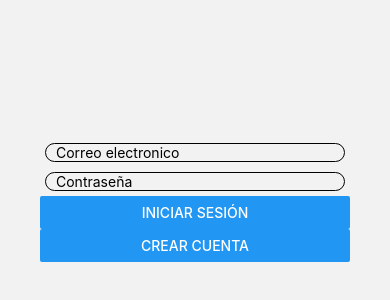
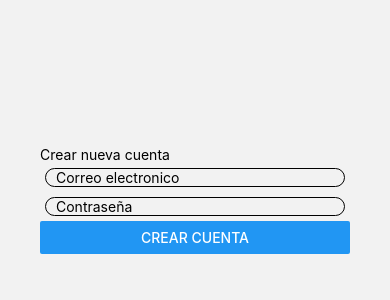
Before and after one commit to MiguelOssesR/market-store-app, a React Native app: screen /SignUp in a window 390 px wide. Shown: the part 222-522 px from the top of the page. Built offline with nearby package versions, Linux system fonts and the light colour scheme; no server answers.

Commit message:
SignUp Screen Created

```diff
--- a/App.tsx
+++ b/App.tsx
@@ -6,6 +6,9 @@
 import { useEffect, useState } from 'react';
 import { FIREBASE_AUTH } from './FirebaseConfig';
 import List from './app/screens/List';
+import SignUp from './app/screens/SignUp';
+import React from 'react';
+
 
 const Stack = createNativeStackNavigator();
 
@@ -34,12 +37,14 @@
   return (
     <NavigationContainer>
       <Stack.Navigator initialRouteName='Login'>
-        {user ? (
-          <Stack.Screen name='Inside' component={insideLayout} options={{ headerShown: false }}/>
-          ) : (
-          <Stack.Screen name='Login' component={Login} options={{ headerShown: false }}/>
-          )
-        }
+      {user ? (
+          <Stack.Screen name='Inside' component={insideLayout} options={{ headerShown: false }} />
+        ) : (
+          <>
+            <Stack.Screen name='Login' component={Login} options={{ headerShown: false }} />
+            <Stack.Screen name='SignUp' component={SignUp} options={{ headerShown: false }} />
+          </>
+        )}
       </Stack.Navigator>
     </NavigationContainer>
   );
--- a/app/screens/Login.tsx
+++ b/app/screens/Login.tsx
@@ -2,8 +2,12 @@
 import React, { useState } from 'react'
 import { FIREBASE_AUTH } from '../../FirebaseConfig';
 import { signInWithEmailAndPassword, createUserWithEmailAndPassword } from 'firebase/auth';
+import { NavigationProp } from '@react-navigation/native';
 
-const Login = () => {
+interface RouterProps {
+  navigation: NavigationProp<any, any>;
+}
+const Login = ({ navigation }: RouterProps) => {
   const [email, setEmail] = useState('');
   const [password, setPassword] = useState('');
   const [loading, setLoading] = useState(false);
@@ -48,7 +52,7 @@
         ) : (
           <>
             <Button title='Iniciar sesión' onPress={() => signIn()} />
-            <Button title='Crear cuenta' onPress={() => signUp()} />
+            <Button title='Crear cuenta' onPress={() => navigation.navigate('SignUp')} />
           </>
         )}
       </KeyboardAvoidingView>
--- /dev/null
+++ b/app/screens/SignUp.tsx
@@ -0,0 +1,53 @@
+import React, { useState } from 'react'
+import { View, Text, TextInput, StyleSheet, Button, KeyboardAvoidingView} from 'react-native'
+import { FIREBASE_AUTH } from '../../FirebaseConfig';
+import { createUserWithEmailAndPassword } from 'firebase/auth'
+
+const SignUp = () => {
+    const [email, setEmail] = useState('');
+    const [password, setPassword] = useState('');
+    const [loading, setLoading] = useState(false);
+    const auth = FIREBASE_AUTH;
+
+    const signUp = async () => {
+        setLoading(true);
+        try {
+            const response = await createUserWithEmailAndPassword(auth, email, password);
+            console.log(response);
+            alert('Cuenta creada correctamente, revisa el nuevo registro creado en Firebase')
+        } catch (error: any) {
+            console.log(error);
+            alert('Fallo la creación de usuario ' + error.message);
+        } finally {
+            setLoading(false);
+        }
+    }
+
+    return (
+        <View style={styles.container}>
+            <KeyboardAvoidingView>
+                <Text>Crear nueva cuenta</Text>
+                <TextInput value={email} style={styles.input} placeholder='Correo electronico' autoCapitalize='none' onChangeText={(text) => setEmail(text)}></TextInput>
+                <TextInput secureTextEntry={true} value={password} style={styles.input} placeholder='Contraseña' autoCapitalize='none' onChangeText={(text) => setPassword(text)}></TextInput>
+                <Button title='Crear cuenta' onPress={() => signUp()} />
+            </KeyboardAvoidingView>
+        </View>
+    )
+}
+
+export default SignUp
+
+const styles = StyleSheet.create({
+    container: {
+        flex: 1,
+        justifyContent: 'center',
+        alignItems: 'center'
+    },
+    input: {
+        width: 300,
+        borderWidth: 1,
+        borderRadius: 10,
+        margin: 5,
+        paddingLeft: 10
+    },
+})
```
